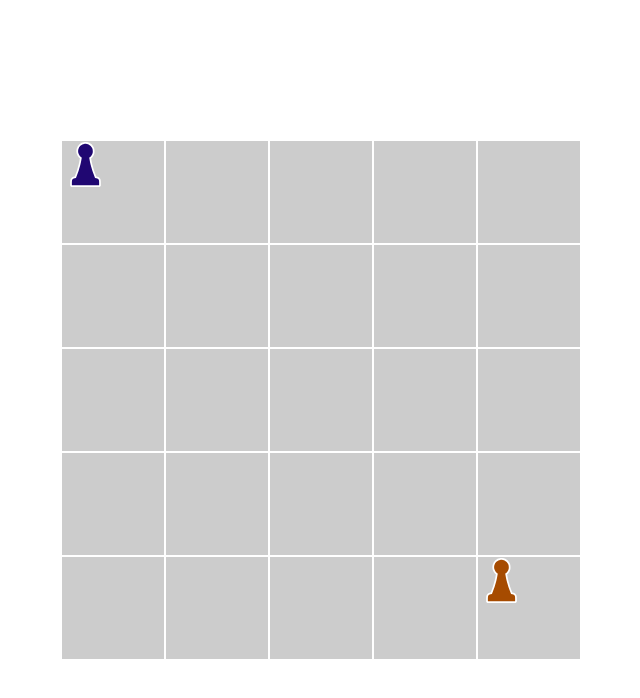
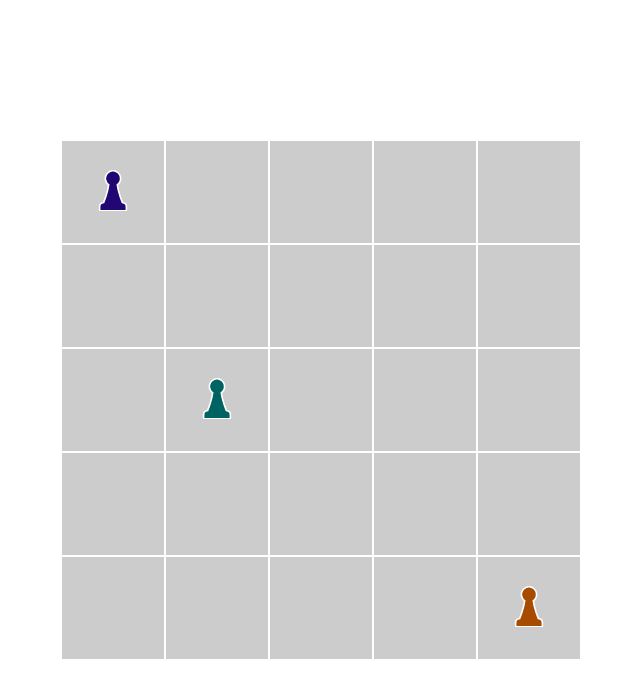
Before and after one commit to bulkinhrust/jackal, a React (Create React App) app: page / in a window 1280 px wide. Shown: the top 698 px of the page, without its empty margins (319-959 px from the left). Built offline with nearby package versions, Linux system fonts and the light colour scheme.

Commit message:
Настроила позиционирование пиратов в клетке

```diff
--- a/src/components/Cell/Cell.module.scss
+++ b/src/components/Cell/Cell.module.scss
@@ -2,6 +2,7 @@
   width: 100px;
   height: 100px;
   border: 1px solid #ccc;
+  display: flex;
 }
 
 .treasure {
@@ -20,3 +21,14 @@
   background-color: lightgreen;
   cursor: pointer;
 }
+
+@for $i from 1 through 3 {
+  .pirates_#{$i} {
+    margin: auto;
+    height: 45%;
+    display: grid;
+    align-items: center;
+    justify-items: center;
+    grid-template-columns: repeat($i, 20px);
+  }
+}
--- a/src/components/Cell/Cell.tsx
+++ b/src/components/Cell/Cell.tsx
@@ -48,8 +48,9 @@ const Cell: React.FC<Props> = (props) => {
         classes[isAvailable ? 'available' : ''],
       )}
     >
-      {pirates.map((pirate) => <Pirate key={pirate.name} pirate={pirate} />)}
-      {isClosed ? '' : value}
+      {pirates.length > 0 && <div className={classes[`pirates_${pirates.length}`]}>
+        {pirates.map((pirate) => <Pirate key={pirate.name} pirate={pirate} />)}
+      </div>}
     </div>
   );
 };
--- a/src/components/Pirate/Pirate.module.scss
+++ b/src/components/Pirate/Pirate.module.scss
@@ -1,7 +1,6 @@
 .component {
-  width: 45%;
-  height: 45%;
   cursor: pointer;
+  width: 40px;
 
   svg {
     width: 100%;
--- a/src/context/IslandContext.tsx
+++ b/src/context/IslandContext.tsx
@@ -21,6 +21,7 @@ const IslandContext = React.createContext<ContextType>({} as ContextType);
 const initialPirates = [
   { name: 'Jon', location: 0, color: '#200772' },
   { name: 'Jane', location: 24, color: '#A64B00' },
+  { name: 'Jack', location: 11, color: '#006363' },
 ];
 
 const TREASURE = 8; // 1
```
